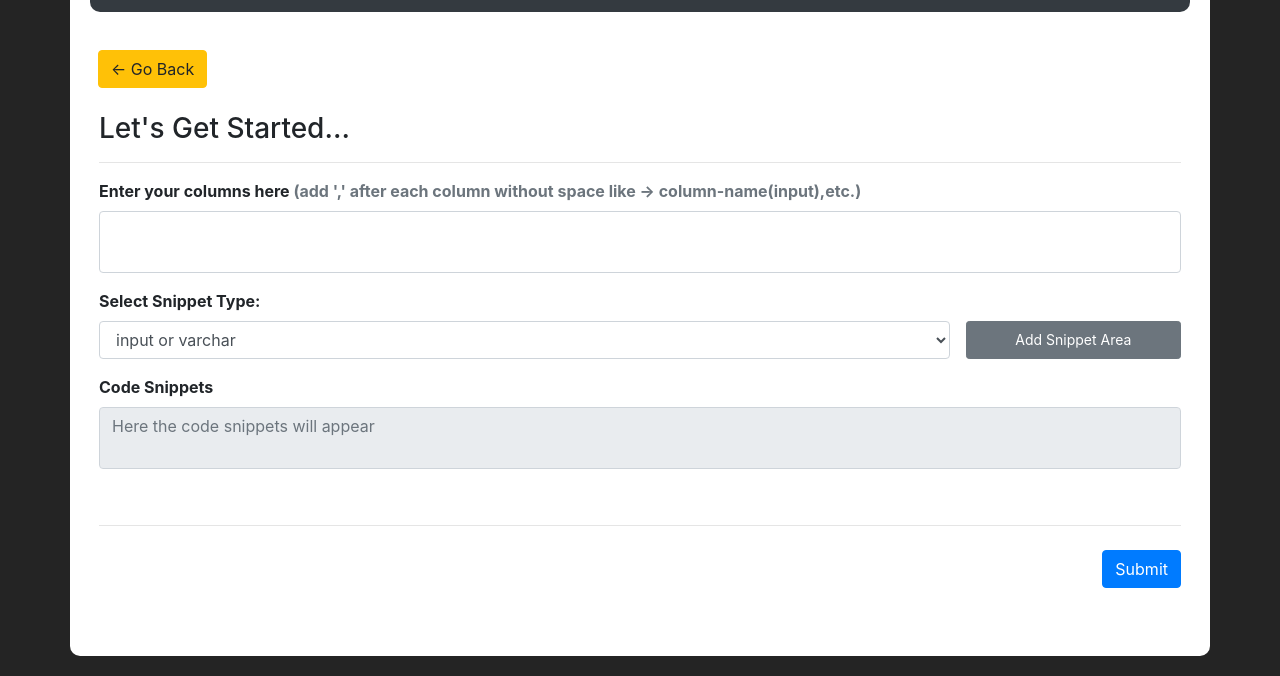
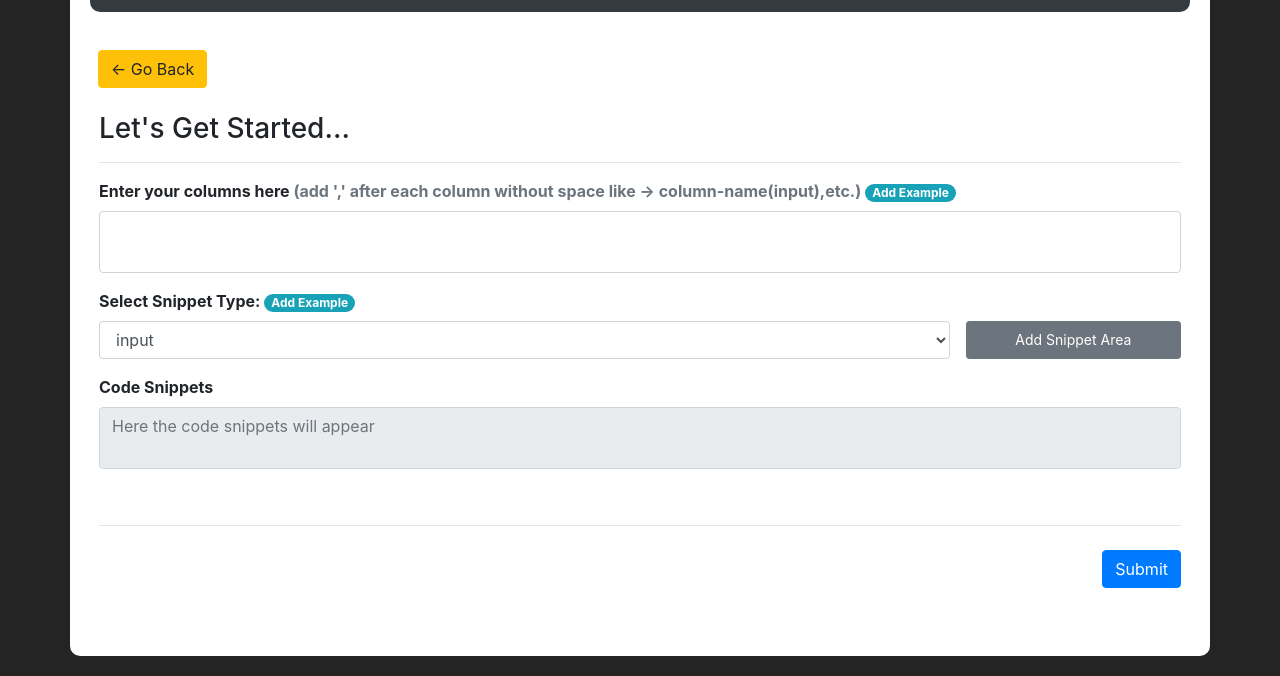
Before and after one commit to devistic-asim/DailyDevistic.github.io, a plain HTML site: page 2-Html-Code-Repeater/index.html in a window 1280 px wide. Shown: the part 124-800 px from the top of the page. Drawn offline with Linux system fonts and the light colour scheme.

Commit message:
bug fixes

```diff
--- a/2-Html-Code-Repeater/index.html
+++ b/2-Html-Code-Repeater/index.html
@@ -1,4 +1,3 @@
-
 <!DOCTYPE html>
 <html lang="en">
 
@@ -69,6 +68,10 @@
             height: auto;
             /* Initial auto height */
         }
+
+        .cursor-pointer {
+            cursor: pointer;
+        }
     </style>
 </head>
 
@@ -84,7 +87,10 @@
                 <hr>
                 <form>
                     <div class="form-group">
-                        <label for="columns">Enter your columns here <span class="text-muted">(add ',' after each column without space like -> column-name(input),etc.)</span></label>
+                        <label for="columns">Enter your columns here <span class="text-muted">(add ',' after each column
+                                without space like -> column-name(input),etc.)</span> <span
+                                class="badge badge-pill badge-info cursor-pointer" onclick="addColumns()">Add
+                                Example</span></label>
                         <textarea class="form-control auto-resize" id="columns" oninput="autoResize(this)"></textarea>
                     </div>
                     <!-- <div class="form-group">
@@ -94,17 +100,20 @@
                             oninput="autoResize(this)"></textarea>
                     </div> -->
                     <div class="form-group">
-                        <label for="snippet_type">Select Snippet Type:</label>
+                        <label for="snippet_type">Select Snippet Type: <span
+                                class="badge badge-pill badge-info cursor-pointer" onclick="addType()">Add
+                                Example</span></label>
                         <div class="d-flex">
                             <select class="form-control" id="snippet_type">
-                                <option value="input_varchar">input or varchar</option>
-                                <option value="text_area">textarea or varchar(Max)</option>
-                                <option value="select_box">selectBox or LOV</option>
-                                <option value="checkbox">checkbox or bit</option>
-                                <option value="radio_button">radio-button or bit</option>
-                                <option value="datetime">datetime or date</option>
+                                <option value="input">input</option>
+                                <option value="textarea">textarea</option>
+                                <option value="selectBox">selectBox</option>
+                                <option value="checkbox">checkbox</option>
+                                <option value="radioButton">radioButton</option>
+                                <option value="date">date</option>
                             </select>
-                            <button type="button" class="btn btn-secondary btn-sm ml-3 w-25" onclick="addSnippetType()">Add Snippet Area</button>
+                            <button type="button" class="btn btn-secondary btn-sm ml-3 w-25"
+                                onclick="addSnippetType()">Add Snippet Area</button>
                         </div>
                     </div>
                     <div id="snippet_areas"></div>
@@ -133,9 +142,28 @@
             textarea.style.height = (textarea.scrollHeight) + 'px';
         }
 
+        function addColumns() {
+            $('#columns').val(`MobileNumber(input),AlternateNumber(input),WhatsAppNum(input),EmergencyNum(input),ContPersonName(input),PersonRelation(input),EmailIDPersonal(input),EmailIDOfficial(input),ReferenceType(input),ReferenceName(input),ReferenceMobile(input),RefRelation(input),CreatedBy(date),CreationDate(date),UpdatedBy(date),UpdationDate(date)`);
+            autoResize($('#columns')[0]);
+        }
+
+        function addType() {
+            if ($('#snippet_type option:selected').prop('disabled') == true) { return false }
+            let type = $('#snippet_type').val();
+            $('#snippet_type').next().click();
+            let snippet = $('#snippet_' + type);
+            let value = `<input type="type" name="column" value="column" placeholder="enter column here" />`;
+            $(snippet).val(value);
+        }
+
         function addSnippetType() {
+
+            if ($('#snippet_type option:selected').prop('disabled') == true) { return false }
+
             var snippetType = $('#snippet_type').val();
             var snippetTypeName = $('#snippet_type option:selected').text();
+            // Disable the selected option
+            $('#snippet_type option:selected').prop('disabled', true);
 
             var newSnippetArea = `
                 <div class="form-group">
@@ -150,6 +178,10 @@
         }
 
         function removeSnippetArea(button) {
+            // Re-enable the previously disabled option
+            var snippetType = $(button).siblings('textarea').attr('id').replace('snippet_', '');
+            $('#snippet_type option[value="' + snippetType + '"]').prop('disabled', false);
+
             $(button).parent().remove();
         }
 
@@ -160,14 +192,34 @@
             // Validate user input here and show warning alerts if needed
             var codeSnippet = $('#snippet_areas textarea');
 
+            var columns = $('#columns').val().split(',').map(function (column) {
+                return column.trim();
+            });
+            columns = columns.filter(x => x.length);
+
             if (columns.length === 0 || codeSnippet.length === 0) {
                 alert("Please fill in both columns and code snippet before submitting.");
                 submitButton.prop('disabled', false); // Re-enable the button
                 return;
             }
 
+            var repeatedSnippets = columns.map(function (column) {
+
+                let type = column.split('(')[1].replace(')', '');
+                let clm = column.split('(')[0].trim();
+
+                let snippet = $('#snippet_' + type).val();
+
+                if (snippet && snippet.length) {
+                    var snippetWithColumn = `<!-- ${clm} -->\n${snippet.replace(/column/g, clm)}`;
+                    return snippetWithColumn;
+                }
+            });
+
+            $('#repeated_snippets').val(repeatedSnippets.join('\n\n'));
+
             // Generating snippets based on snippet areas
-            var repeatedSnippets = [];
+            /*var repeatedSnippets = [];
             $('#snippet_areas textarea').each(function () {
                 var snippetType = $(this).attr('id').replace('snippet_', '');
                 var snippetContent = $(this).val();
@@ -178,8 +230,9 @@
             });
 
             $('#repeated_snippets').val(repeatedSnippets.join('\n\n'));
+            */
+
             autoResize($('#repeated_snippets')[0]);
-
             alert("Thank you for your submission!");
 
             setTimeout(function () {
```
